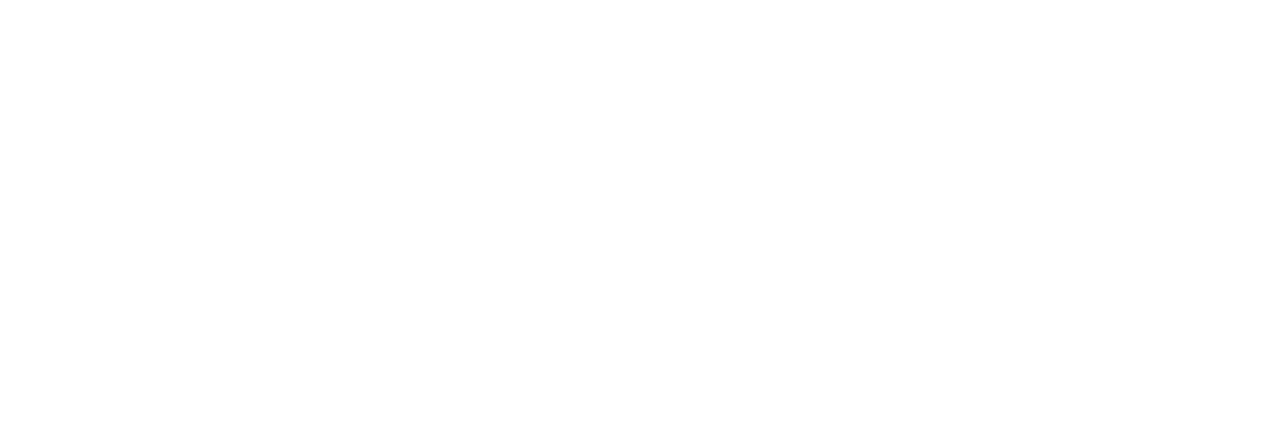
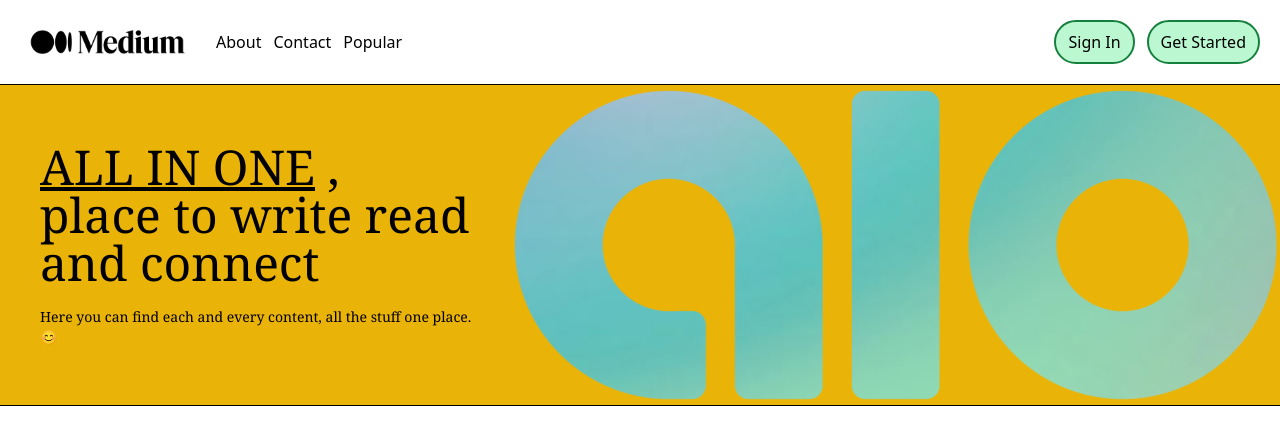
Before and after one commit to MitAbhay/ALLinOne, a Next.js app: page / in a window 1280 px wide. Shown: the top 444 px of the page. Built offline with nearby package versions, Linux system fonts and the light colour scheme.

Commit message:
Created the first component that is HEADER

```diff
--- /dev/null
+++ b/components/Header.tsx
@@ -0,0 +1,30 @@
+import Link from 'next/link'
+
+export default function Header() {
+  return (
+    <div className="mx-auto flex max-w-7xl items-center justify-between p-5">
+      <div className="flex items-center space-x-5">
+        <Link href="/">
+          <img
+            src="/assets/medium.png"
+            alt="logo"
+            className="w-44 cursor-pointer object-contain"
+          />
+        </Link>
+        <div className="hidden items-center space-x-3 md:inline-flex">
+          <h3>About</h3>
+          <h3>Contact</h3>
+          <h3>Popular</h3>
+        </div>
+      </div>
+      <div className="flex space-x-3">
+        <div className="cursor-pointer rounded-full border-2 border-green-700 bg-green-200 py-2 px-3">
+          Sign In
+        </div>
+        <div className="cursor-pointer rounded-full border-2 border-green-700 bg-green-200 py-2 px-3">
+          Get Started
+        </div>
+      </div>
+    </div>
+  )
+}
--- a/pages/index.tsx
+++ b/pages/index.tsx
@@ -1,9 +1,31 @@
 import Head from 'next/head'
+import Header from '../components/Header'
 
 export default function Home() {
   return (
-    <div className="">
-
+    <div className="mx-auto max-w-7xl">
+      <Head>
+        <title>AllInOne</title>
+      </Head>
+      <Header />
+      <div className="flex items-center justify-between border-y border-black bg-yellow-500 py-10 lg:py-0">
+        <div className="space-y-5 px-10 font-serif">
+          <div className="text-5xl">
+            <span className="underline decoration-black decoration-4">
+              ALL IN ONE
+            </span>{' '}
+            , place to write read and connect
+          </div>
+          <div className="text-sm">
+            Here you can find each and every content, all the stuff one place.😊
+          </div>
+        </div>
+        <img
+          src="/assets/AIO.png"
+          alt="logo"
+          className="h-34 hidden md:inline-flex lg:h-full"
+        />
+      </div>
     </div>
   )
 }
```
Also changed, not shown: public/assets/AIO.png (added), public/assets/medium.png (added).
